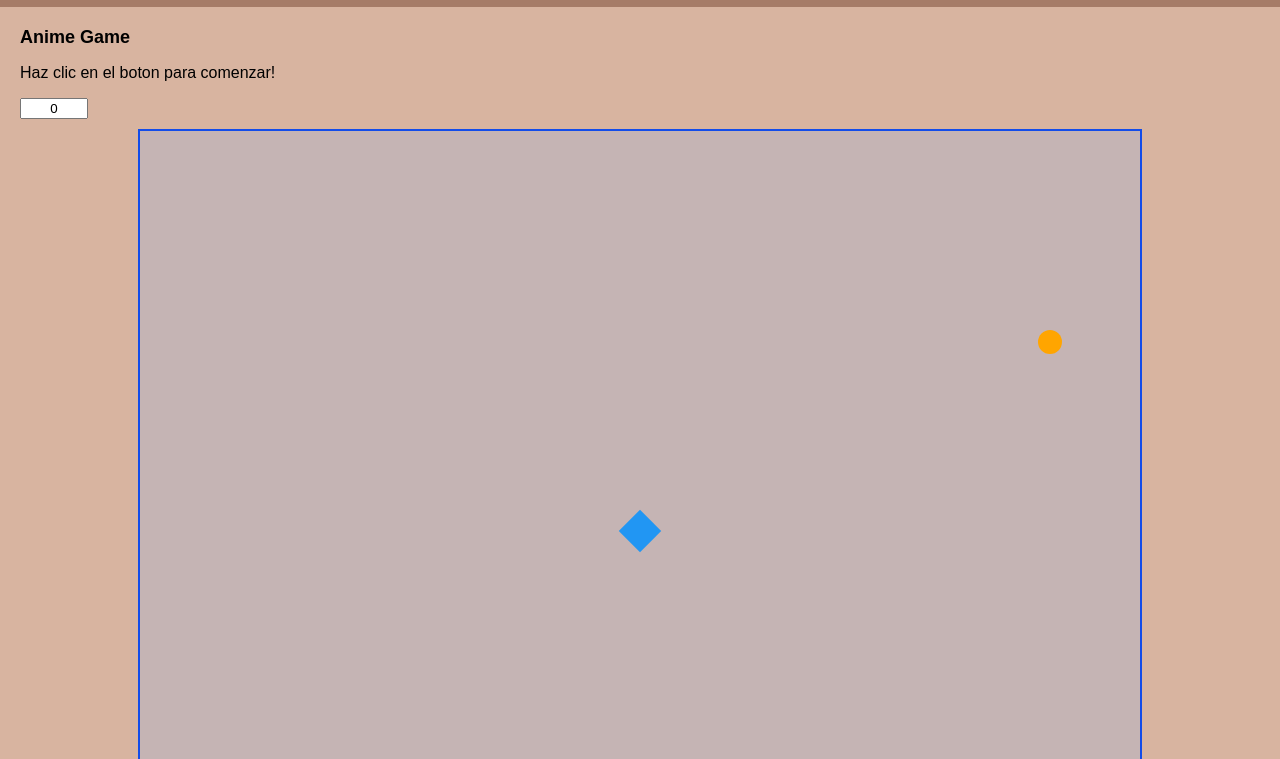
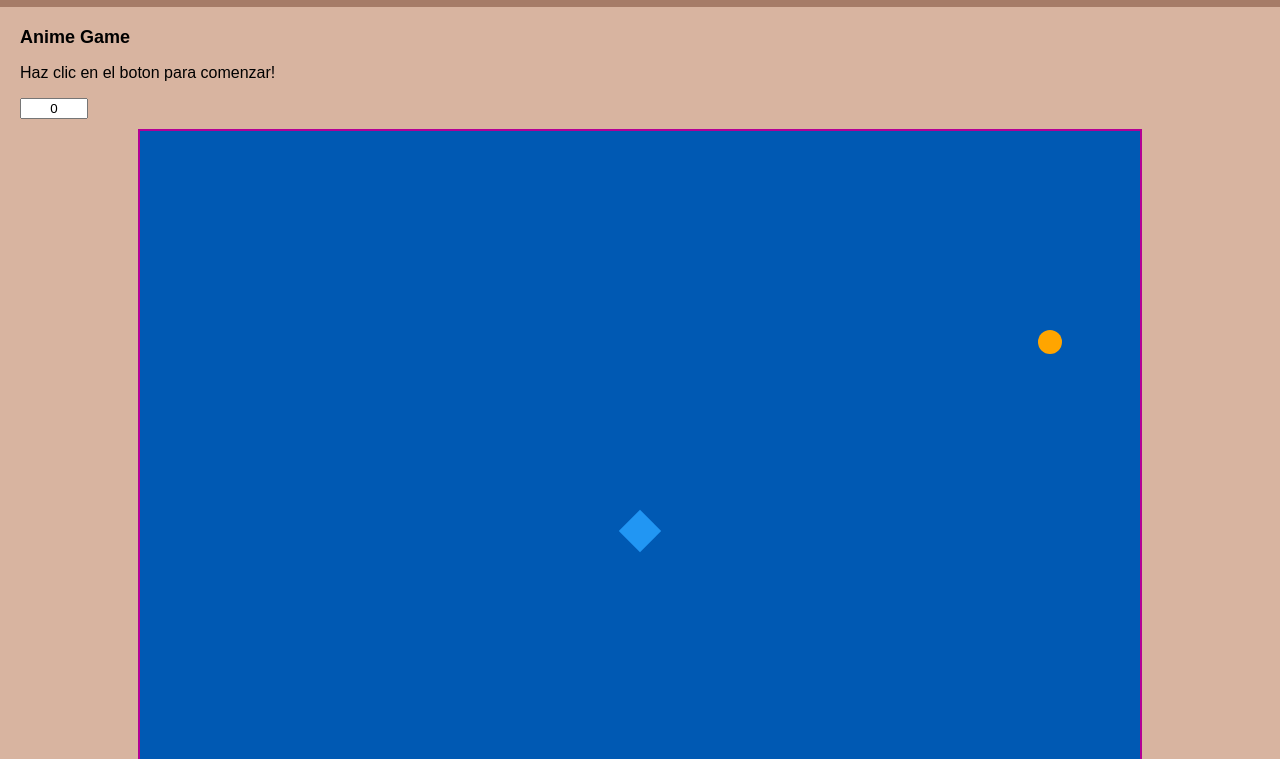
Before and after one commit to Alejo0250/principal, a plain HTML site: page game.html in a window 1280 px wide. Shown: the part 41-800 px from the top of the page. Drawn offline with Linux system fonts and the light colour scheme.

Commit message:
Update game.css

```diff
--- a/game.css
+++ b/game.css
@@ -2,8 +2,8 @@
   position: relative;
   width: 1000px;
   height: 800px;
-  background: #c5b4b4;
-  border: 2px solid #134ce9;
+  background: #0059B3;
+  border: 2px solid #B30095;
   margin: 0 auto;
   overflow: hidden;
 }
```
